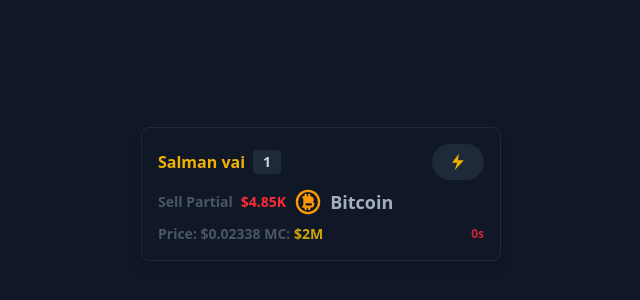
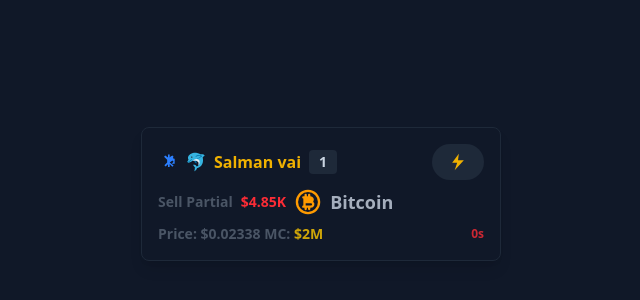
Before and after one commit to EyachirArafat/vue-project, a Vue app: page / in a window 1280 px wide. Shown: the part 206-506 px from the top of the page, without its empty margins (319-959 px from the left). Built offline with nearby package versions, Linux system fonts and the light colour scheme.

Commit message:
refactor TradeCard component props to use camelCase; remove unused Dolphin SVG asset

```diff
--- a/src/App.vue
+++ b/src/App.vue
@@ -8,8 +8,8 @@
 <template>
   <div class="flex justify-center items-center min-h-screen bg-gray-900">
     <TradeCard
-      :IconOne="SnowFlakeIcon"
-      :IconTwo="Dolphin"
+      :iconOne="SnowFlakeIcon"
+      :iconTwo="Dolphin"
       username="Salman vai"
       :badgeCount="1"
       action="Sell Partial"
```
Also changed, not shown: src/assets/dolphin.svg (deleted).
